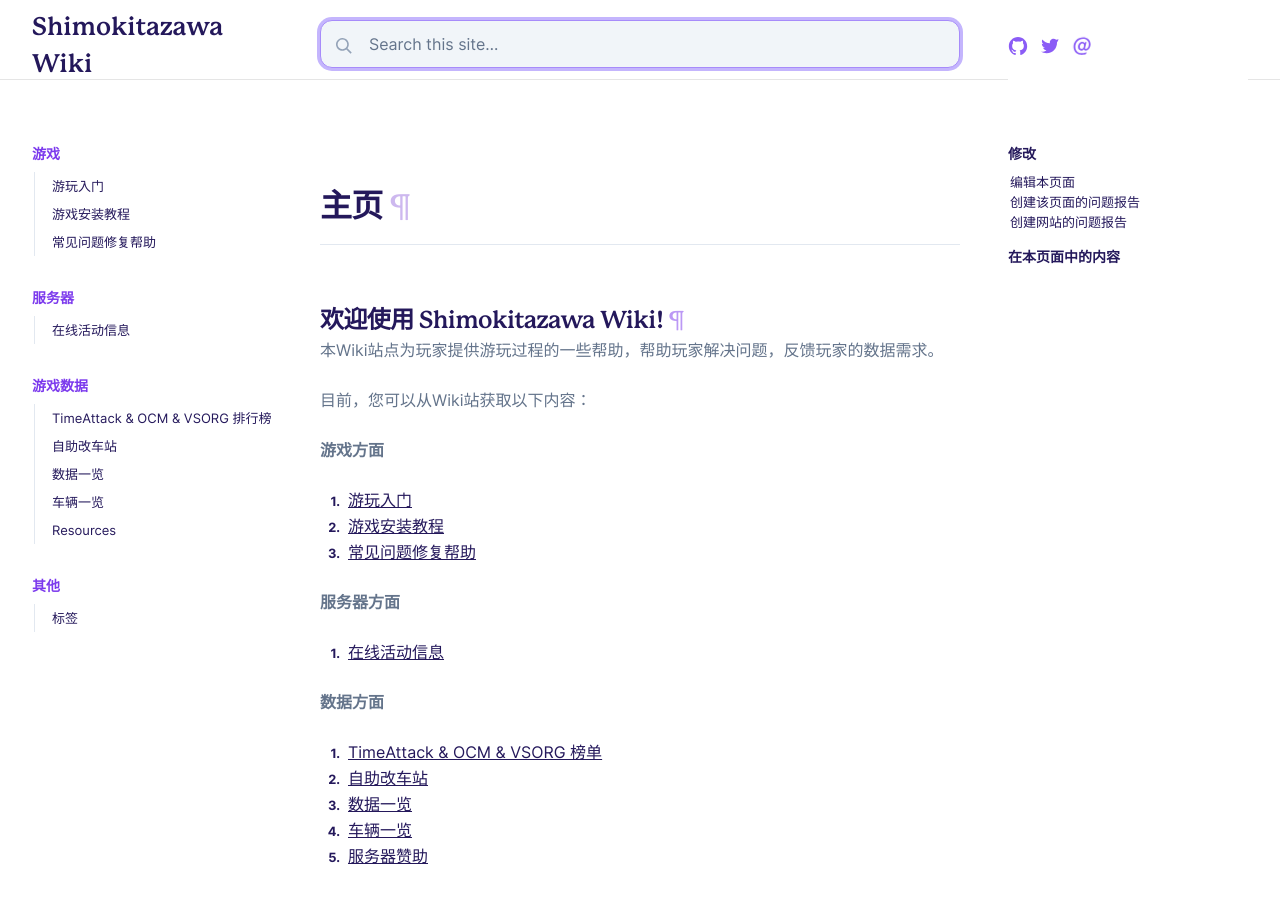
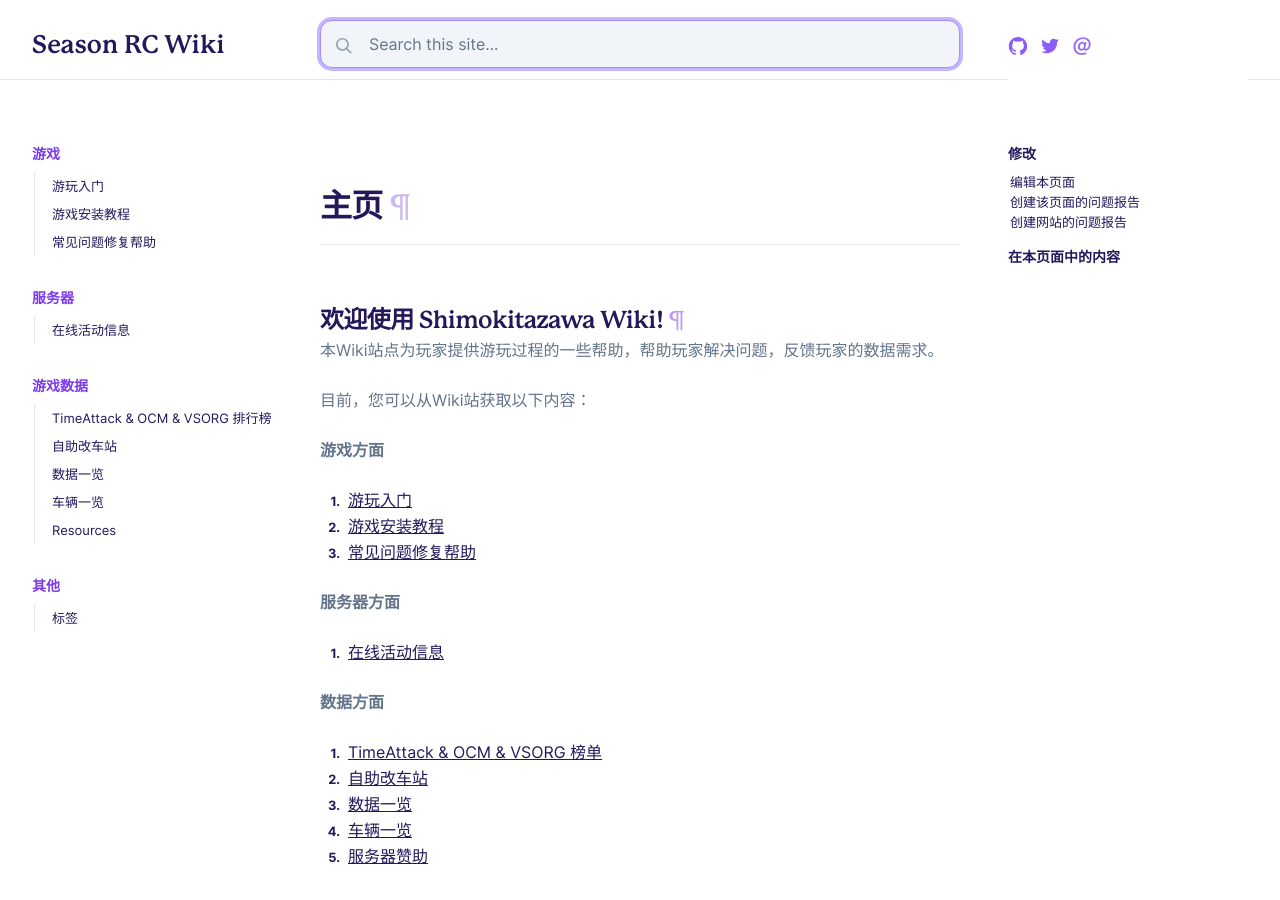
Before and after one commit to banapassport/SRC-Wiki, a Jekyll site: the page built from pages/index.md, in a window 1280 px wide and 900 px high. Built offline with Jekyll 4.4.1, drawn with Linux system fonts in a browser that asks for light colours.

Commit message:
Update _config.yml

```diff
--- a/_config.yml
+++ b/_config.yml
@@ -14,7 +14,7 @@
 # You can create any custom variable you would like, and they will be accessible
 # in the templates via {{ site.myvariable }}.
 
-title: Shimokitazawa Wiki
+title: Season RC Wiki
 email: alonzomax1210@gmail.com
 author: kKsk
 description: > # this means to ignore newlines until "baseurl:"
@@ -29,7 +29,7 @@ baseurl: "" # the subpath of your site, e.g. /blog
 url: "http://Shimokitazawa.cn/" # the base hostname & protocol for your site
 
 # Keywords (space separated)
-keywords: "Shimokitazawa Wangan Wiki"
+keywords: "Season RC Wiki"
 
 # Add colorful permalinks to headers
 # change colors in _includes/permalinks.html
@@ -38,10 +38,10 @@ add_permalinks: true
 # Optional
 twitter: Zj031210
 # linkedin: vsochat
-support: https://github.com/Shimokitazawa-Wangan/Shimokitazawa-Wiki/issues
-repo: https://github.com/Shimokitazawa-Wangan/Shimokitazawa-Wiki
-github_user: Shimokitazawa-Wangan
-github_repo: Shimokitazawa-Wiki
+support: https://github.com/SeasonRC/SRC-Wiki/issues
+repo: https://github.com/SeasonRC/SRC-Wiki
+github_user: SeasonRC
+github_repo: SRC-Wiki
 # discord: https://community.discord.com
 
 # If you have a logo, put here to include in meta tags
```
